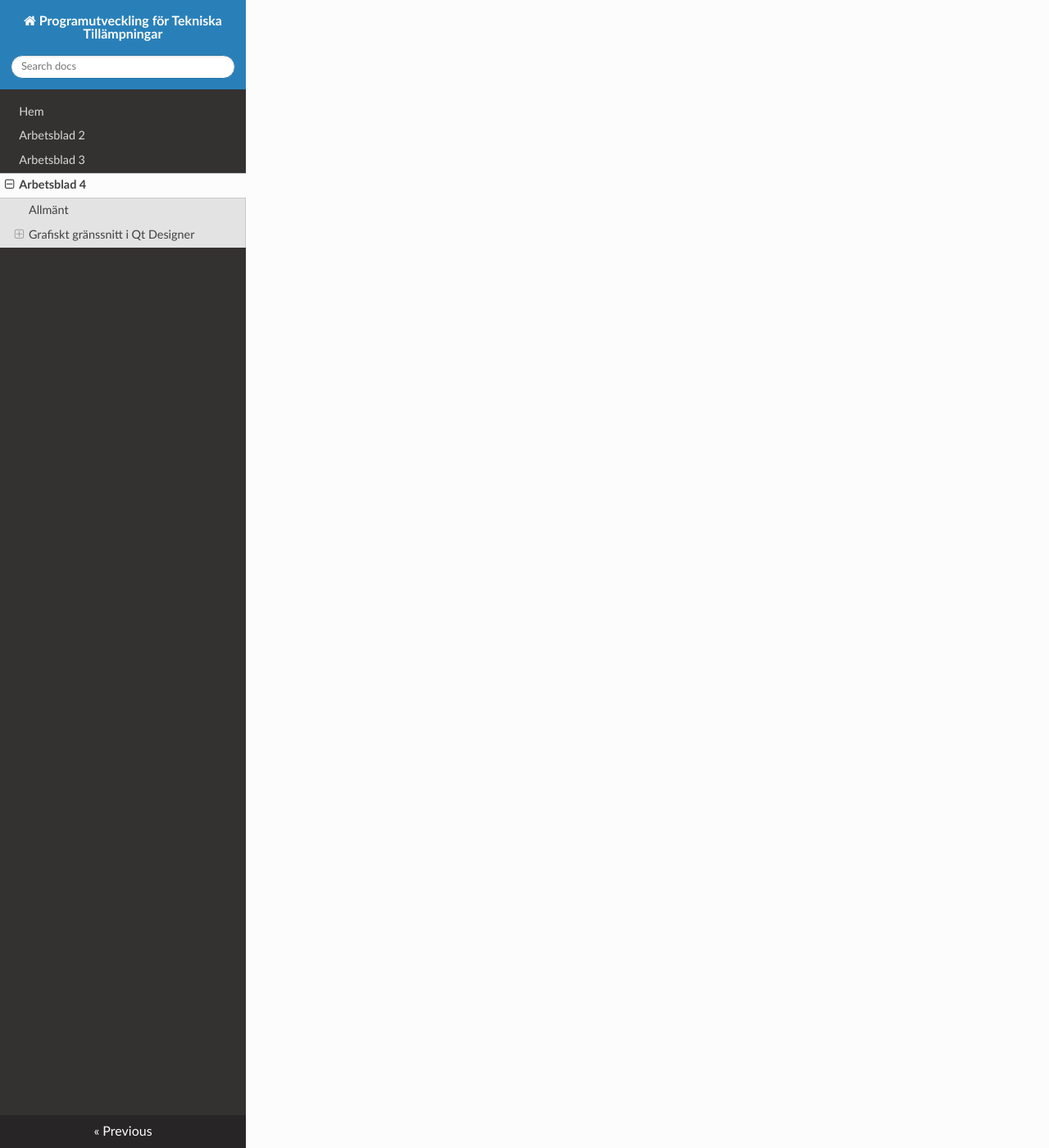
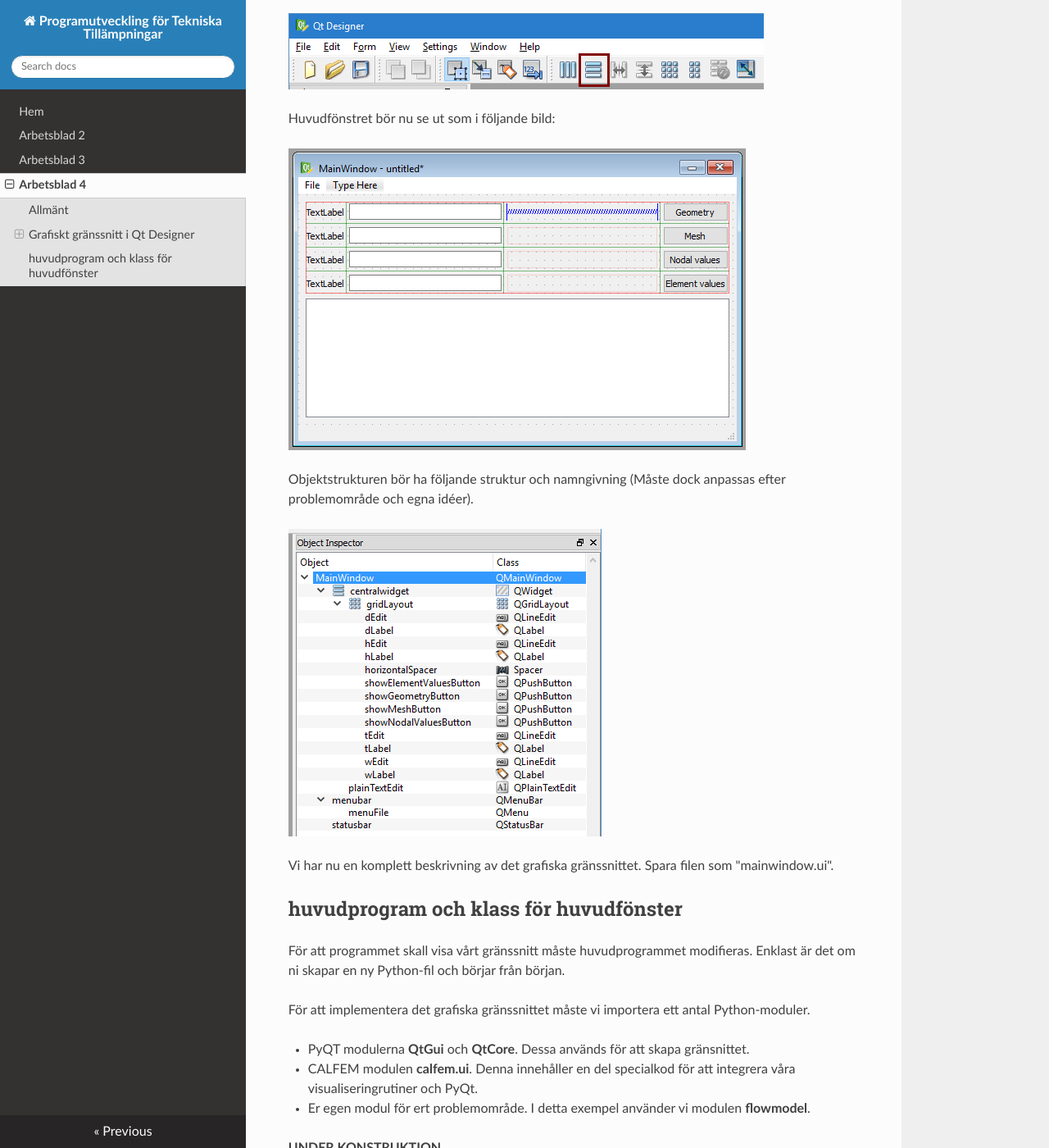
Before and after one commit to jonaslindemann/vsmn20, an MkDocs documentation site: the page built from docs/assignment4.md, in a window 1280 px wide and 1400 px high, scrolled down 7683 px. Shown: the whole window at 82% size. Built offline with MkDocs 1.6.1, drawn with Linux system fonts in a browser that asks for light colours; nearby versions of some CDN libraries; old or Windows-style settings are respelled for this version of MkDocs; some of the changed text lies outside the part shown.

Commit message:
Mer arbete på Arbetsblad 4

```diff
--- a/docs/assignment4.md
+++ b/docs/assignment4.md
@@ -100,6 +100,48 @@
 
 ### Ordning och reda på kontroller
 
+Fram till nu har vi placera ut kontrollerna ungefärligt. För att se till att kontrollerna placeras på ett mer ordentligt och skalbart sätt skall vi använda verktyget för grid-layout och radlayout.
+
+Först skapar vi en grid-layout av etiketter, textutor och knappar. Markera dessa kontroller i Qt Designer:
+
+![qt_designer_1](images/qt_designer12.png)
+
+Klicka sedan på grid-verktyget:
+
+![qt_designer_1](images/qt_designer13.png)
+
+Nu skapar Qt Designer automatiskt en grid-layout av de valda kontrollerna:
+
+![qt_designer_1](images/qt_designer14.png)
+
+Det är lite trångt mellan textutorna och knapparna. Lägg in en "Horizontal Spacer" enligt figuren nedan:
+
+![qt_designer_1](images/qt_designer15.png)
+
+För att placera ut kontrollerna så att de fyller ut hela fönstret, markerar huvudfönstret och trycker på **Layout vertically**.
+
+![qt_designer_1](images/qt_designer16.png)
+
+Huvudfönstret bör nu se ut som i följande bild:
+
+![qt_designer_1](images/qt_designer17.png)
+
+Objektstrukturen bör ha följande struktur och namngivning (Måste dock anpassas efter problemområde och egna idéer).
+
+![qt_designer_1](images/qt_designer18.png)
+
+Vi har nu en komplett beskrivning av det grafiska gränssnittet. Spara filen som "mainwindow.ui".
+
+## huvudprogram och klass för huvudfönster
+
+För att programmet skall visa vårt gränssnitt måste huvudprogrammet modifieras. Enklast är det om ni skapar en ny Python-fil och börjar från början.
+
+För att implementera det grafiska gränssnittet måste vi importera ett antal Python-moduler.
+
+ * PyQT modulerna **QtGui** och **QtCore**. Dessa används för att skapa gränsnittet.
+ * CALFEM modulen **calfem.ui**. Denna innehåller en del specialkod för att integrera våra visualiseringrutiner och PyQt.
+ * Er egen modul för ert problemområde. I detta exempel använder vi modulen **flowmodel**.
+
 
 
 
```
Also changed, not shown: docs/images/qt_designer12.png (added), docs/images/qt_designer13.png (added), docs/images/qt_designer14.png (added), docs/images/qt_designer15.png (added), docs/images/qt_designer16.png (added), docs/images/qt_designer17.png (added), docs/images/qt_designer18.png (added).
